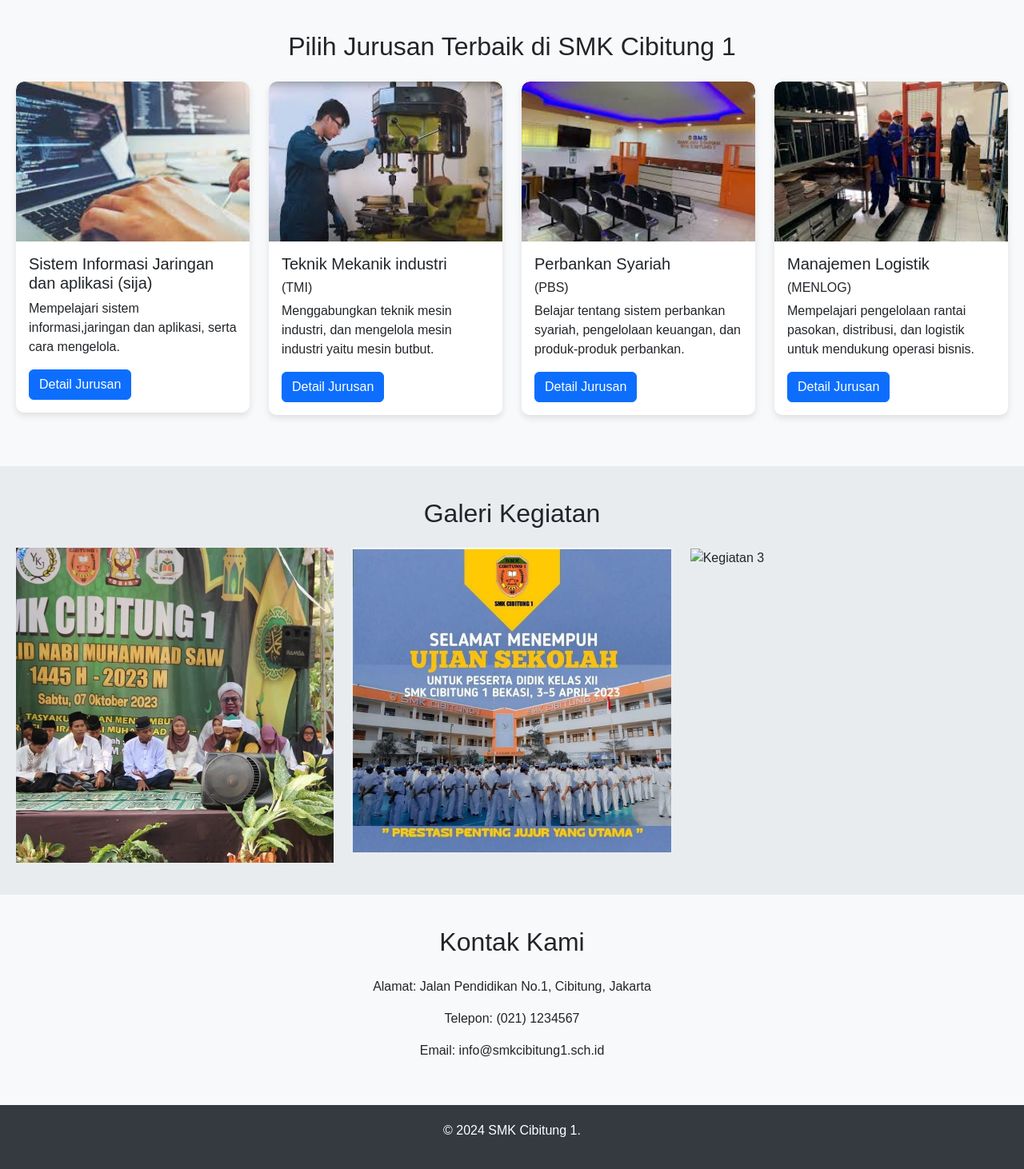
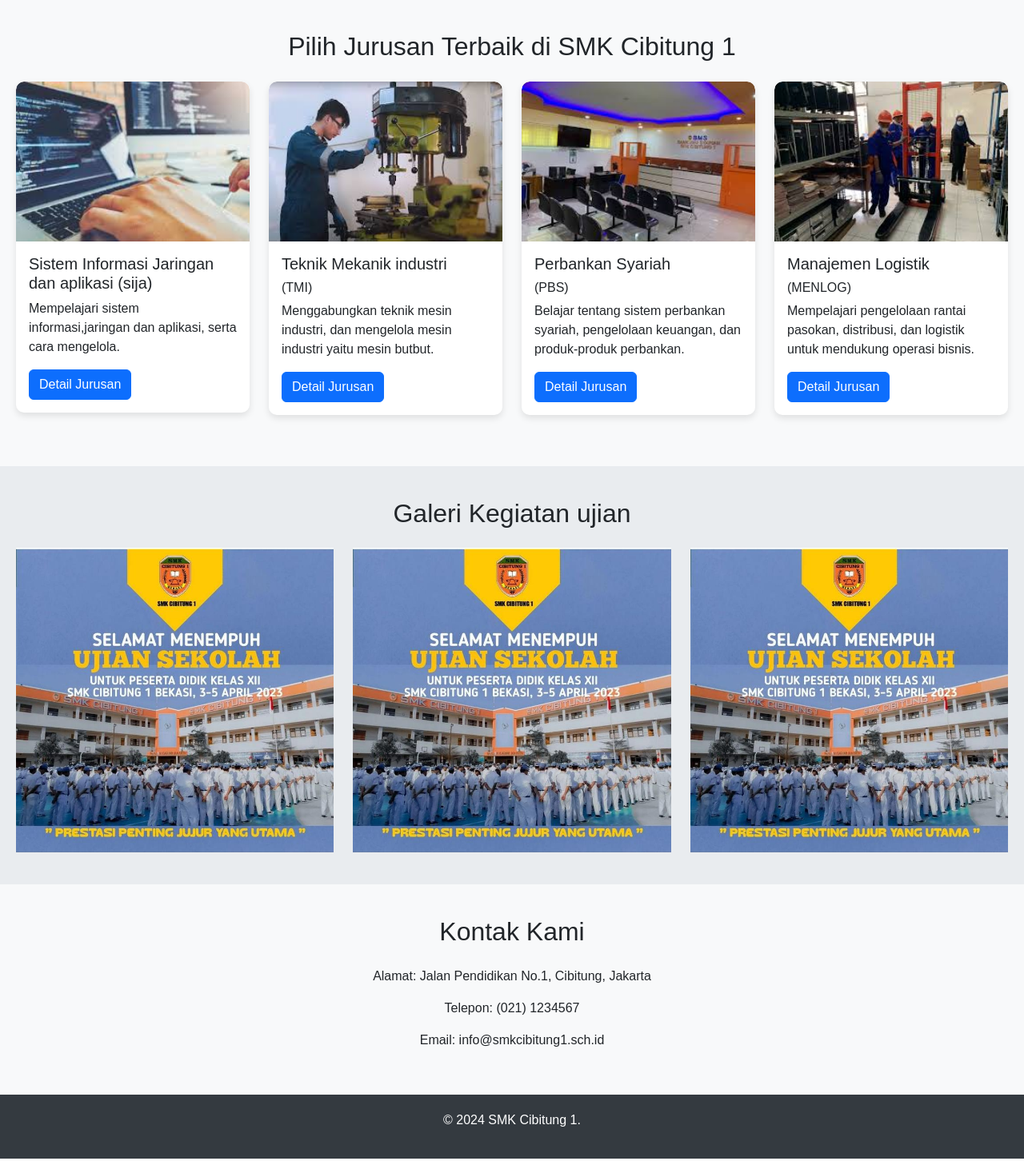
Before and after one commit to caypriyasigma7/web-kls, a PHP site: page /cisat.php in a window 1280 px wide. Shown: the part 731-2193 px from the top of the page at 80% size. Run offline with PHP 8.4, Linux system fonts and the light colour scheme; some libraries are stand-ins or nearby versions.

Commit message:
tambahan gambar

```diff
--- a/cisat.php
+++ b/cisat.php
@@ -105,16 +105,16 @@
 
     <!-- Galeri -->
     <section class="section" id="galeri">
-        <h2 class="text-center mb-4">Galeri Kegiatan</h2>
+        <h2 class="text-center mb-4">Galeri Kegiatan ujian</h2>
         <div class="row">
             <div class="col-md-4">
-                <img src="maulid.jpg" class="img-fluid" alt="Kegiatan 1">
+                <img src="ujian.jpg" class="img-fluid" alt="Kegiatan 1">
             </div>
             <div class="col-md-4">
                 <img src="ujian.jpg" class="img-fluid" alt="Kegiatan 2">
             </div>
             <div class="col-md-4">
-                <img src="https://via.placeholder.com/400x300" class="img-fluid" alt="Kegiatan 3">
+                <img src="ujian.jpg" class="img-fluid" alt="Kegiatan 3">
             </div>
         </div>
     </section>
```
Also changed, not shown: ppdb.jpeg (added).
